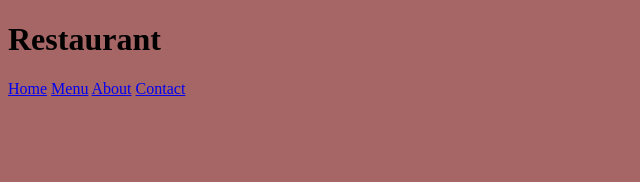
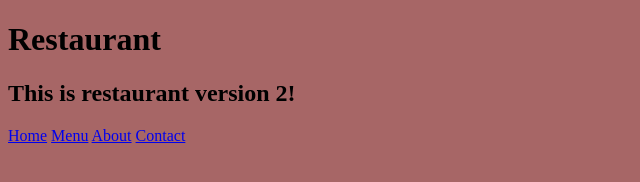
Before and after one commit to mbaytas/restaurant, a plain HTML site: page index.html in a window 1280 px wide. Shown: the whole page, without its empty margins (0-640 px from the left). Drawn offline with Linux system fonts and the light colour scheme.

Commit message:
Deployment commit

```diff
--- a/index.html
+++ b/index.html
@@ -10,6 +10,8 @@
         <header>
             <h1>Restaurant</h1>
 
+            <h2>This is restaurant version 2!</h2>
+
             <nav>
                 <a href="#">Home</a>
                 <a href="#">Menu</a>
```
